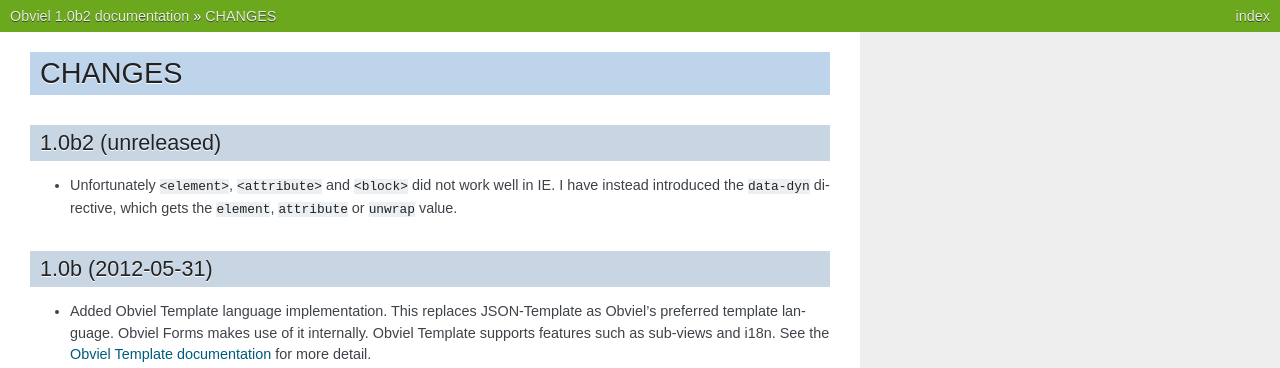
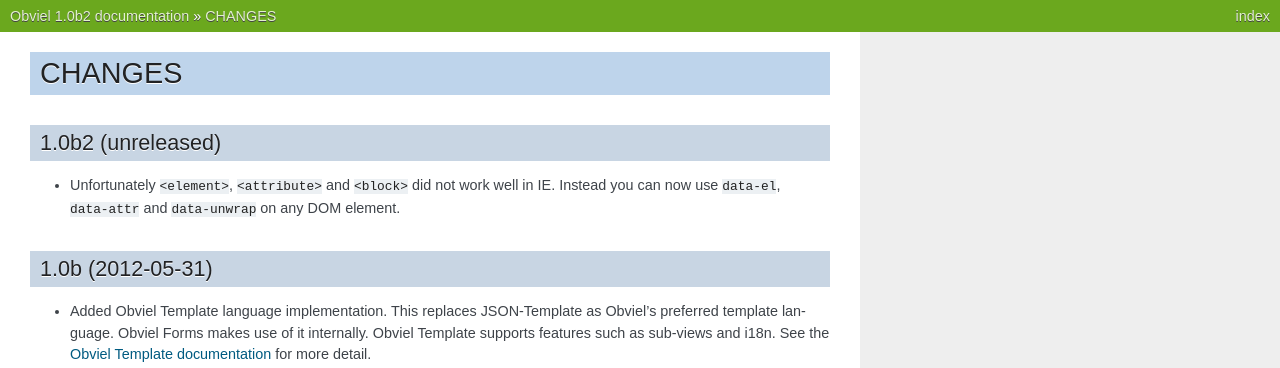
Before and after one commit to obviel/obviel, a Sphinx documentation site: the page built from doc/CHANGES.txt, in a window 1280 px wide. Shown: the top 368 px of the page. Built offline with Sphinx 7.4.7, drawn with Linux system fonts in a browser that asks for light colours.

Commit message:
Update CHANGES.

```diff
--- a/doc/CHANGES.txt
+++ b/doc/CHANGES.txt
@@ -5,9 +5,8 @@
 ==================
 
 * Unfortunately ``<element>``, ``<attribute>`` and ``<block>`` did not
-  work well in IE. I have instead introduced the ``data-dyn``
-  directive, which gets the ``element``, ``attribute`` or ``unwrap``
-  value.
+  work well in IE. Instead you can now use ``data-el``, ``data-attr``
+  and ``data-unwrap`` on any DOM element.
 
 1.0b (2012-05-31)
 =================
```
